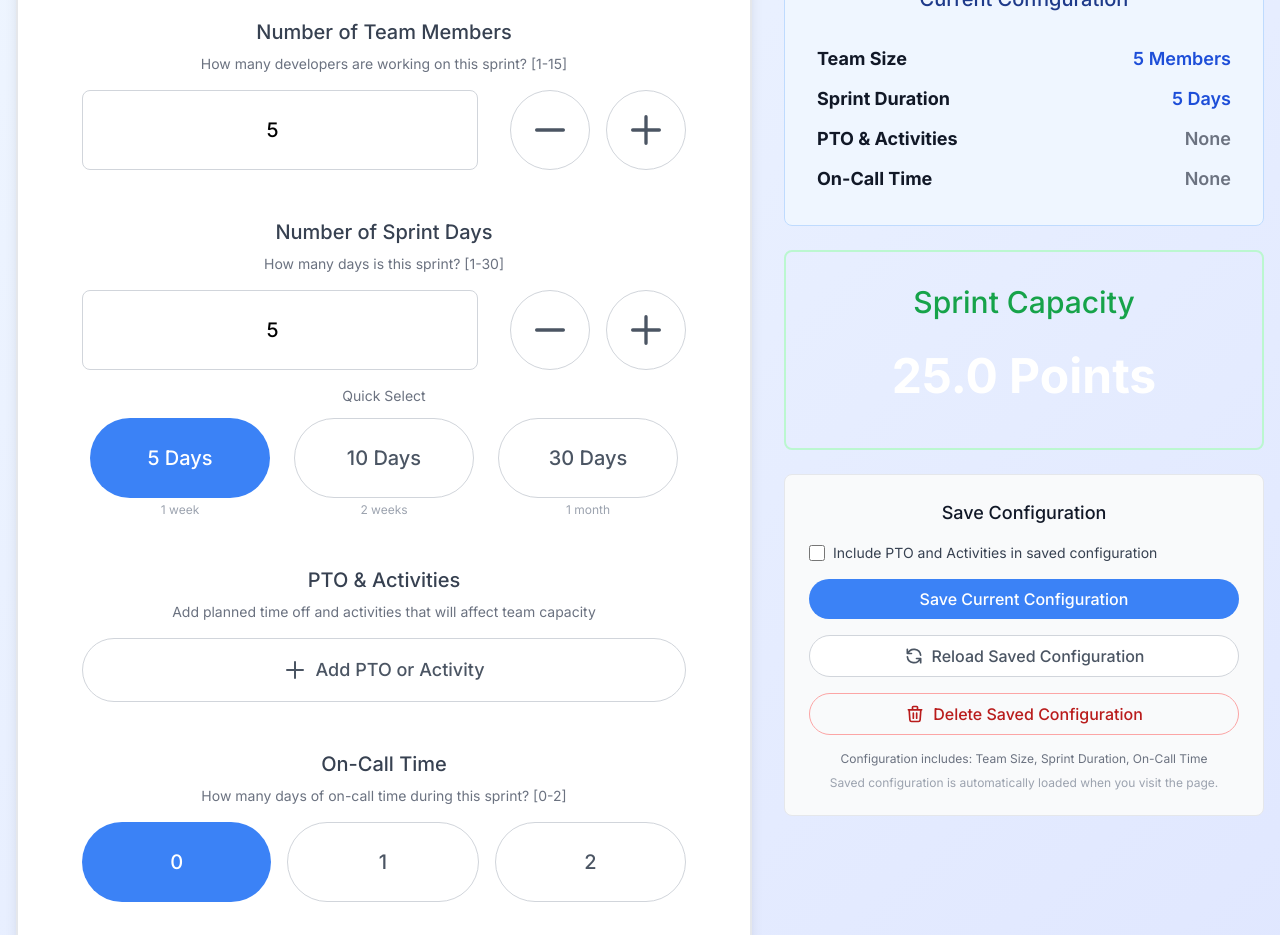
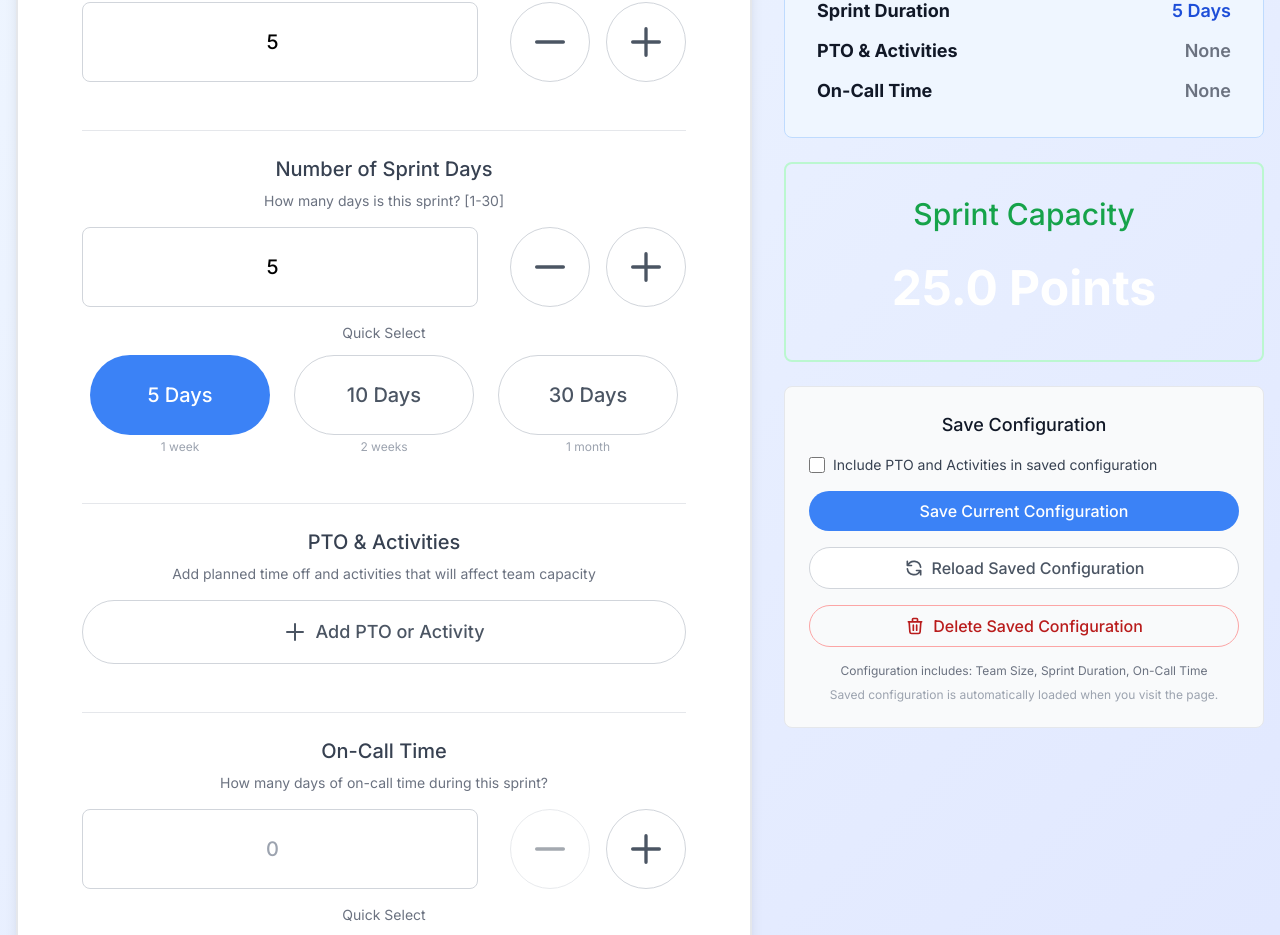
Before and after one commit to CampAsAChamp/sprint-planner, a Next.js app: page / in a window 1280 px wide. Shown: the part 240-1175 px from the top of the page. Built offline with nearby package versions, Linux system fonts and the light colour scheme.

Commit message:
Various improvements

```diff
--- a/app/components/NumberInput.tsx
+++ b/app/components/NumberInput.tsx
@@ -11,7 +11,7 @@ interface NumberInputProps {
   description: string
   value: number
   min: number
-  max: number
+  max?: number
   onChange: (value: number) => void
   animating?: boolean
   placeholder?: string
@@ -35,7 +35,7 @@ export default function NumberInput({
 
   const handleInputChange = (e: React.ChangeEvent<HTMLInputElement>) => {
     const inputValue = parseInt(e.target.value) || 0;
-    if (inputValue >= min && inputValue <= max) {
+    if (inputValue >= min && (max === undefined || inputValue <= max)) {
       onChange(inputValue);
     }
   };
@@ -49,7 +49,7 @@ export default function NumberInput({
   const handleIncrease = () => {
     setLastAction('increase')
     setIsAnimating(true)
-    onChange(Math.min(max, value + 1));
+    onChange(max === undefined ? value + 1 : Math.min(max, value + 1));
   };
 
   // Reset animation state after animation duration
@@ -80,11 +80,9 @@ export default function NumberInput({
           onChange={handleInputChange}
           className={`flex-1 h-16 sm:h-20 px-2 sm:px-4 text-center border border-gray-300 dark:border-gray-600 rounded-lg focus:ring-2 focus:ring-blue-500 focus:border-transparent dark:bg-gray-700 dark:text-white transition-all duration-200 font-medium text-lg sm:text-xl mr-2 sm:mr-8 ${
             isAnimating && lastAction === 'decrease'
-              ? 'scale-105 ring-2 ring-red-500 bg-red-100 dark:bg-red-900/40 border-red-300 dark:border-red-600'
+              ? 'scale-105 ring-2 ring-red-500 bg-red-200 dark:bg-red-800 border-red-400 dark:border-red-500'
               : isAnimating && lastAction === 'increase'
-              ? 'scale-105 ring-2 ring-blue-500 bg-blue-100 dark:bg-blue-900/40 border-blue-300 dark:border-blue-600'
-              : animating
-              ? 'scale-105 bg-blue-50 dark:bg-blue-900/20'
+              ? 'scale-105 ring-2 ring-blue-500 bg-blue-200 dark:bg-blue-800 border-blue-400 dark:border-blue-500'
               : 'scale-100'
           }`}
           placeholder={placeholder}
@@ -104,7 +102,7 @@ export default function NumberInput({
         {/* Plus Button */}
         <Button
           onClick={handleIncrease}
-          disabled={value >= max}
+          disabled={max !== undefined && value >= max}
           variant="secondary"
           size="xl"
           icon="plus"
--- a/app/page.tsx
+++ b/app/page.tsx
@@ -42,6 +42,7 @@ export default function Home() {
   // Animation states for text inputs
   const [teamMembersAnimating, setTeamMembersAnimating] = useState<boolean>(false)
   const [sprintDaysAnimating, setSprintDaysAnimating] = useState<boolean>(false)
+  const [onCallTimeAnimating, setOnCallTimeAnimating] = useState<boolean>(false)
 
   // Animation effects
   useEffect(() => {
@@ -56,17 +57,20 @@ export default function Home() {
     return () => clearTimeout(timer)
   }, [config.sprintDays])
 
+  useEffect(() => {
+    setOnCallTimeAnimating(true)
+    const timer = setTimeout(() => setOnCallTimeAnimating(false), 200)
+    return () => clearTimeout(timer)
+  }, [config.onCallTime])
+
   return (
     <main className="min-h-screen bg-gradient-to-br from-blue-50 to-indigo-100 dark:from-gray-900 dark:to-gray-800">
       <div className="w-full max-w-7xl mx-auto px-4 py-8 text-center">
         {/* Header */}
-        <div className="text-center mb-12">
-          <h1 className="text-3xl sm:text-4xl md:text-5xl lg:text-6xl font-bold bg-gradient-to-r from-blue-500 to-white bg-clip-text text-transparent dark:from-blue-300 dark:to-gray-300 mb-6">
+        <div className="text-center mb-8">
+          <h1 className="text-2xl sm:text-3xl md:text-4xl font-bold bg-gradient-to-r from-blue-500 to-white bg-clip-text text-transparent dark:from-blue-300 dark:to-gray-300">
             Sprint Capacity Calculator
           </h1>
-          <p className="text-lg sm:text-xl text-gray-600 dark:text-gray-300">
-            Calculate your team&apos;s sprint capacity in real-time
-          </p>
         </div>
 
         {/* Calculator Form */}
@@ -79,13 +83,15 @@ export default function Home() {
             <NumberInput
               id="teamMembers"
               label="Number of Team Members"
-              description="How many developers are working on this sprint? [1-15]"
+              description="How many developers are working on this sprint?"
               value={config.teamMembers}
               min={1}
-              max={15}
               onChange={(value) => updateConfig({ teamMembers: value })}
               animating={teamMembersAnimating}
             />
+
+            {/* Divider */}
+            <div className="border-t border-gray-200 dark:border-gray-600 my-6"></div>
 
             {/* Sprint Days Input */}
             <NumberInput
@@ -112,6 +118,9 @@ export default function Home() {
               onSelect={(value) => updateConfig({ sprintDays: value })}
               showDuration={true}
             />
+
+            {/* Divider */}
+            <div className="border-t border-gray-200 dark:border-gray-600 my-6"></div>
 
             {/* PTO and Activities Section */}
             <div className="mb-12">
@@ -158,17 +167,33 @@ export default function Home() {
               )}
             </div>
 
+            {/* Divider */}
+            <div className="border-t border-gray-200 dark:border-gray-600 my-6"></div>
+
             {/* On-Call Time Input */}
-            <ButtonGroup
+            <NumberInput
+              id="onCallTime"
               label="On-Call Time"
-              description="How many days of on-call time during this sprint? [0-2]"
+              description="How many days of on-call time during this sprint?"
+              value={config.onCallTime}
+              min={0}
+              max={Math.max(0, (config.teamMembers * config.sprintDays) - config.ptoActivities.reduce((sum, activity) => sum + (activity.developers * activity.duration), 0))}
+              onChange={(value) => updateConfig({ onCallTime: value })}
+              animating={onCallTimeAnimating}
+              bottomMargin="mb-4"
+            />
+
+            {/* Quick On-Call Duration Buttons */}
+            <QuickSelect
+              title="Quick Select"
               options={[
-                { value: 0, label: "0", ariaLabel: "Set on-call time to 0" },
-                { value: 1, label: "1", ariaLabel: "Set on-call time to 1" },
-                { value: 2, label: "2", ariaLabel: "Set on-call time to 2" }
+                { value: 0, label: "0 Days", ariaLabel: "Set on-call time to 0 days" },
+                { value: 1, label: "1 Day", ariaLabel: "Set on-call time to 1 day" },
+                { value: 2, label: "2 Days", ariaLabel: "Set on-call time to 2 days" }
               ]}
               selectedValue={config.onCallTime}
               onSelect={(value) => updateConfig({ onCallTime: value })}
+              showDuration={false}
             />
               </div>
             </div>
```
